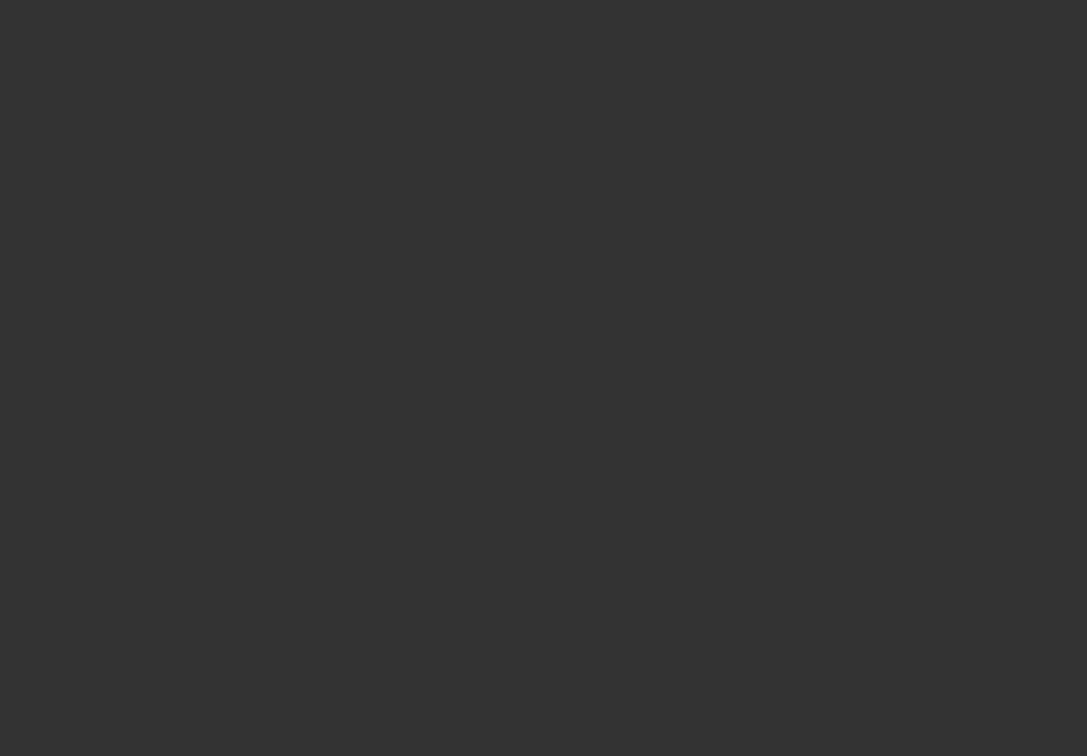
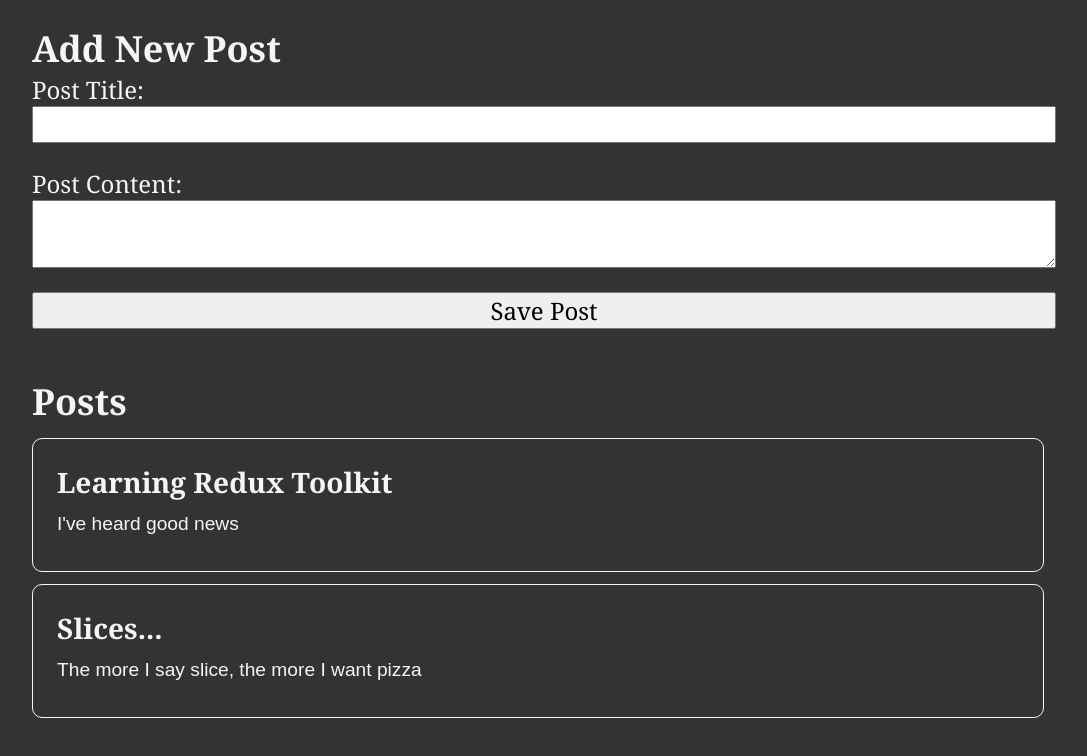
Before and after one commit to tetyanago2023/react-redux-exercises-02, a React (Create React App) app: page / in a window 1280 px wide. Shown: the top 756 px of the page, without its empty margins (96-1183 px from the left). Built offline with nearby package versions, Linux system fonts and the light colour scheme.

Commit message:
Posts feature was added

```diff
--- a/src/App.js
+++ b/src/App.js
@@ -1,8 +1,11 @@
+import PostList from "./features/posts/postList";
+import AddPostForm from "./features/posts/AddPostForm";
 
 function App() {
   return (
     <div className="App">
-
+       <AddPostForm />
+       <PostList />
     </div>
   );
 }
--- a/src/app/store.js
+++ b/src/app/store.js
@@ -1,7 +1,8 @@
 import {configureStore} from "@reduxjs/toolkit";
+import postsReducer from "../features/posts/postsSlice";
 
 export const store = configureStore({
     reducer: {
-
+        posts: postsReducer
     }
 })
--- /dev/null
+++ b/src/features/posts/AddPostForm.js
@@ -0,0 +1,57 @@
+import React, {useState} from 'react';
+import { useDispatch } from "react-redux";
+
+import { postAdded } from "./postsSlice";
+
+const AddPostForm = () => {
+    const dispatch = useDispatch();
+
+    const [title, setTitle] = useState("");
+    const [content, setContent] = useState("");
+
+    const onTitleChange = e => setTitle(e.target.value);
+    const onContentChange = e => setContent(e.target.value);
+
+    const onSavePostClicked = () => {
+        if (title && content) {
+            dispatch(
+                postAdded(title, content)
+            )
+            setTitle("");
+            setContent("");
+        }
+    }
+
+    return (
+        <section>
+            <h2>Add New Post</h2>
+            <form>
+                <label htmlFor="postTytle" >Post Title: </label>
+                <input
+                    id="postTytle"
+                    type="text"
+                    name="postTitle"
+                    value={title}
+                    onChange={onTitleChange}
+                />
+
+                <label htmlFor="postContent" >Post Content: </label>
+                <textarea
+                    id="postContent"
+                    name="postContent"
+                    value={content}
+                    onChange={onContentChange}
+                />
+
+                <button
+                    type="button"
+                    onClick={onSavePostClicked}
+                >
+                    Save Post
+                </button>
+            </form>
+        </section>
+    );
+};
+
+export default AddPostForm;
--- /dev/null
+++ b/src/features/posts/postList.js
@@ -0,0 +1,23 @@
+import React from 'react';
+import { useSelector } from "react-redux";
+import { selectAllPosts } from "./postsSlice";
+
+const PostList = () => {
+    const posts = useSelector(selectAllPosts);
+
+    const renderPosts = posts.map(post => (
+        <article key={post.id}>
+            <h3>{post.title}</h3>
+            <p>{post.content.substring(0,100)}</p>
+        </article>
+    ))
+
+    return (
+        <section>
+            <h2>Posts</h2>
+            {renderPosts}
+        </section>
+    );
+};
+
+export default PostList;
--- /dev/null
+++ b/src/features/posts/postsSlice.js
@@ -0,0 +1,33 @@
+import {createSlice, nanoid} from "@reduxjs/toolkit";
+
+const initialState = [
+    { id: "1", title: "Learning Redux Toolkit", content: "I've heard good news" },
+    { id: "2", title: "Slices...", content: "The more I say slice, the more I want pizza" }
+];
+
+const postsSlice = createSlice({
+    name: "posts",
+    initialState,
+    reducers: {
+        postAdded: {
+            reducer(state, action) {
+                state.push(action.payload)
+            },
+            prepare(title, content) {
+                return {
+                    payload: {
+                        id: nanoid(),
+                        title,
+                        content
+                    }
+                }
+            }
+        }
+    }
+});
+
+export const selectAllPosts = (state) => state.posts;
+
+export const { postAdded } = postsSlice.actions;
+
+export default postsSlice.reducer;
```
